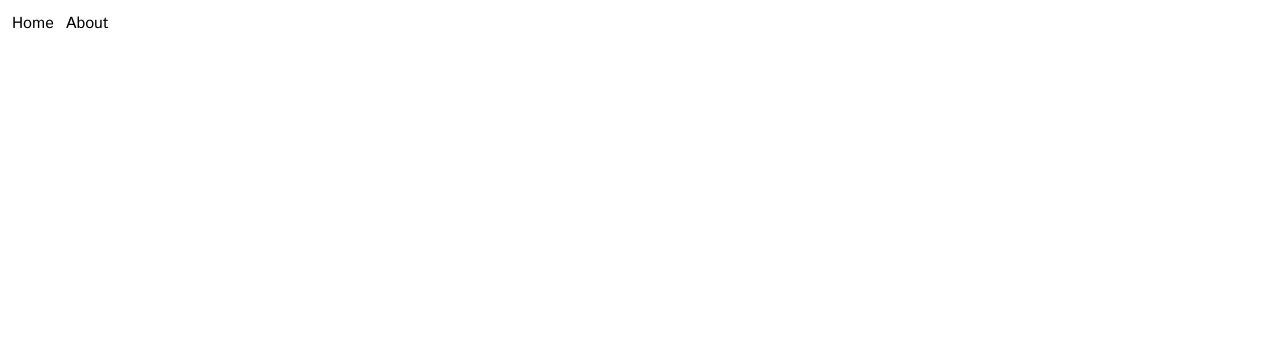
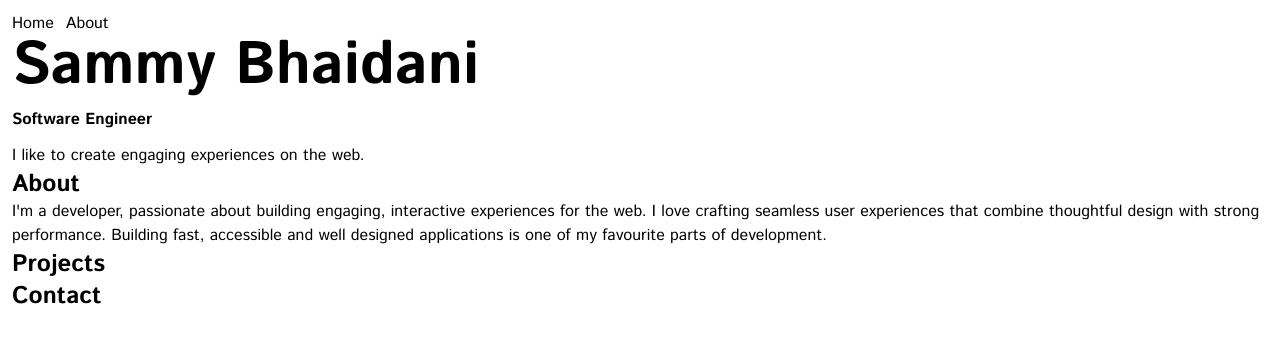
Before and after one commit to sammybhaidani/portfolio-v2, a React (Vite) app: page / in a window 1280 px wide. Shown: the top 342 px of the page. Built offline with nearby package versions, Linux system fonts and the light colour scheme.

Commit message:
Add components to home page and some styling

```diff
--- a/src/pages/HomePage.jsx
+++ b/src/pages/HomePage.jsx
@@ -1,7 +1,20 @@
+import About from "../components/About";
+import MainTitle from "../components/atoms/MainTitle";
+import Contact from "../components/Contact";
+import Projects from "../components/Projects";
+
 export default function HomePage() {
     return (
         <>
+        <div className="flex flex-col gap-3">
+        <MainTitle text={'Sammy Bhaidani'}/>
+        <p className="font-bold">Software Engineer</p>
+        <p>I like to create engaging experiences on the web.</p>
+        </div>
 
+        <About/>
+        <Projects/>
+        <Contact/>
         </>
     )
 }
```
